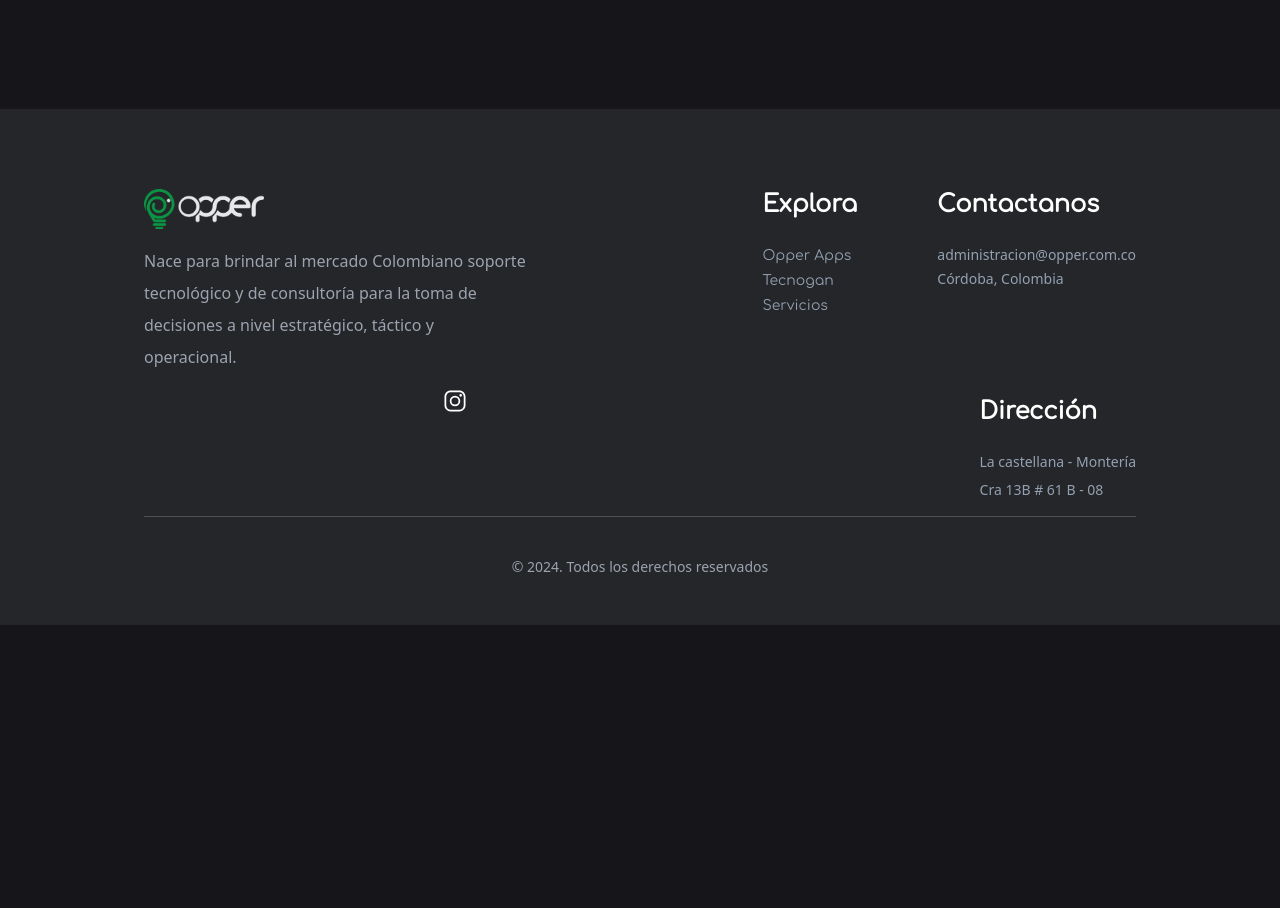
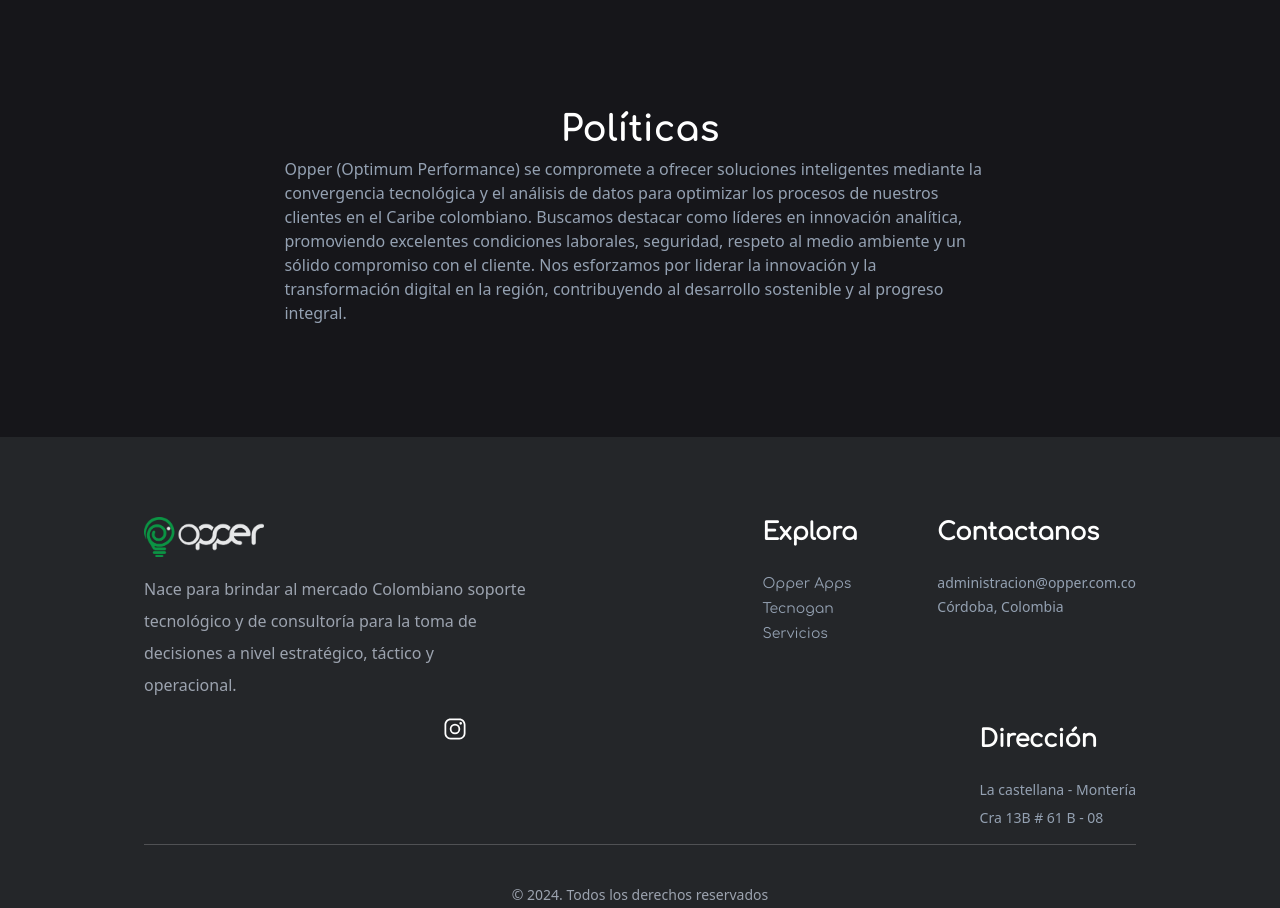
Before and after one commit to id4n4/opper-web, an Astro site: page /about in a window 1280 px wide. Shown: the part 809-1717 px from the top of the page. Before the commit the page ends 1434 px from the top, so only its background shows below. Built offline with nearby package versions, Linux system fonts and the light colour scheme; Astro itself is replaced by a stand-in of ours.

Commit message:
Agregadas políticas de la empresa

```diff
--- /dev/null
+++ b/src/components/aboutUs/Policies.astro
@@ -0,0 +1,21 @@
+---
+import ResponsiveLayout from "@/layouts/ResponsiveLayout.astro";
+---
+
+<section class="pb-[7rem]">
+  <ResponsiveLayout>
+    <div class="w-2/3 mx-auto space-y-2">
+      <h1 class="text-4xl font-bold text-center">Políticas</h1>
+      <p>
+        Opper (Optimum Performance) se compromete a ofrecer soluciones
+        inteligentes mediante la convergencia tecnológica y el análisis de datos
+        para optimizar los procesos de nuestros clientes en el Caribe
+        colombiano. Buscamos destacar como líderes en innovación analítica,
+        promoviendo excelentes condiciones laborales, seguridad, respeto al
+        medio ambiente y un sólido compromiso con el cliente. Nos esforzamos por
+        liderar la innovación y la transformación digital en la región,
+        contribuyendo al desarrollo sostenible y al progreso integral.
+      </p>
+    </div>
+  </ResponsiveLayout>
+</section>
--- a/src/pages/about.astro
+++ b/src/pages/about.astro
@@ -2,9 +2,11 @@
 import Layout from "../layouts/Layout.astro";
 import Header from "@/components/aboutUs/Header.astro";
 import Goals from "@/components/aboutUs/Goals.astro";
+import Policies from "@/components/aboutUs/Policies.astro";
 ---
 
 <Layout title="Sobre nosotros">
   <Header />
   <Goals />
+  <Policies />
 </Layout>
```
